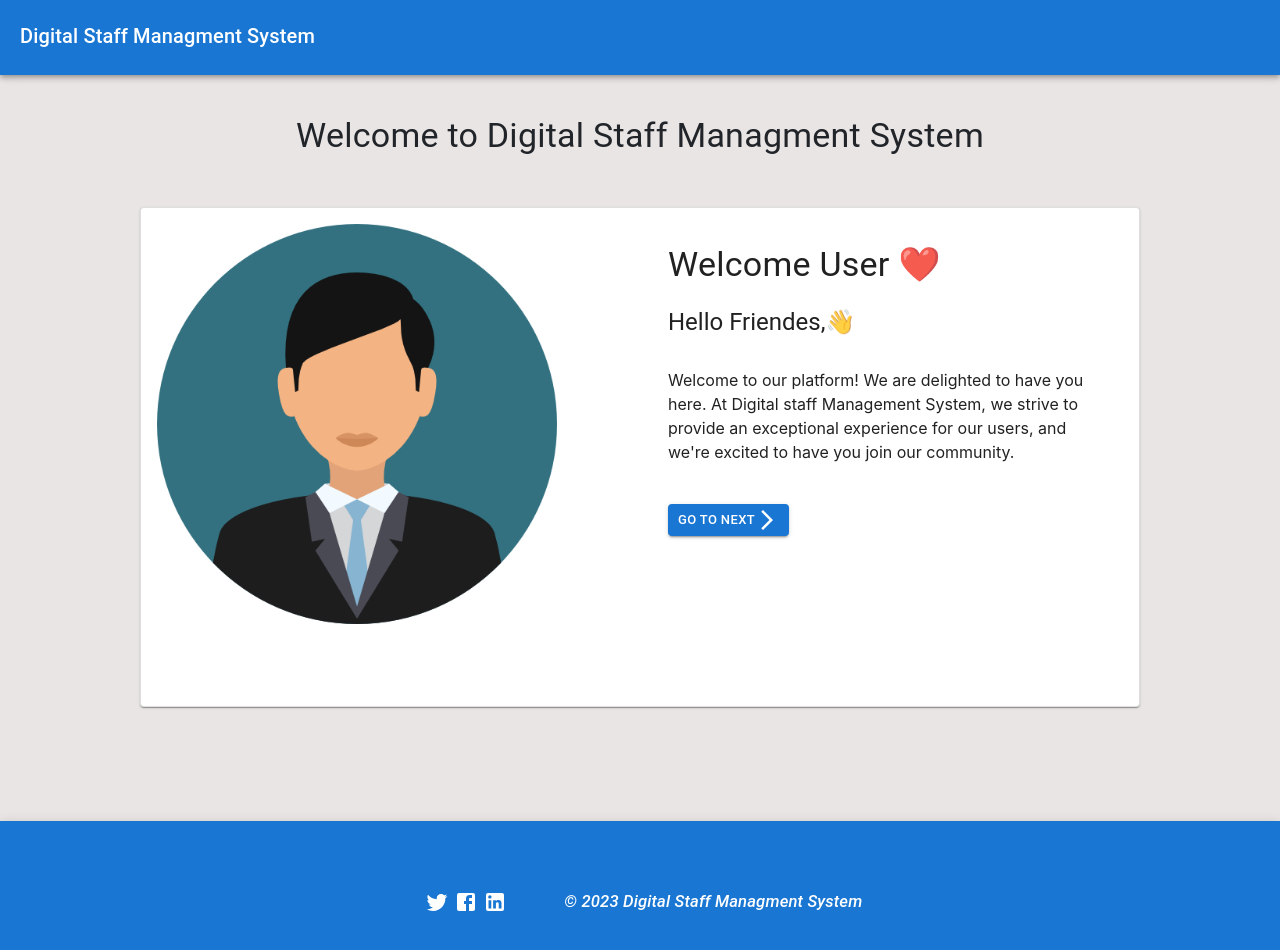
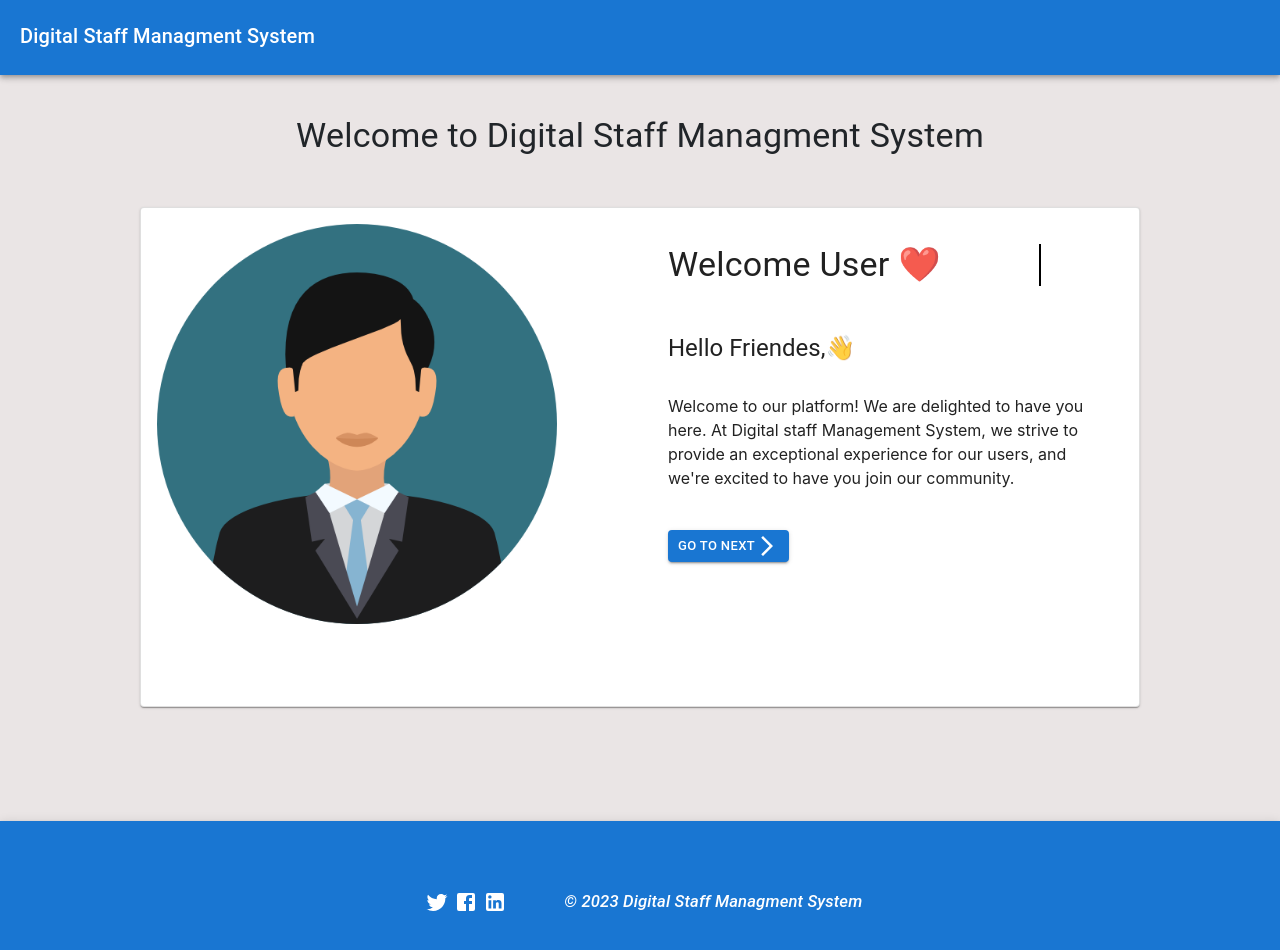
Before and after one commit to sukanyamohanty143/Digital-Staff-Management-System., a React (Create React App) app: page / in a window 1280 px wide. Shown: the top 950 px of the page. Built offline with nearby package versions, Linux system fonts and the light colour scheme.

Commit message:
animation on text for styling

```diff
--- a/src/App.css
+++ b/src/App.css
@@ -44,7 +44,7 @@ body {
 }
 
 .footer-text:hover {
-  color:red;
+  color: gray;
 }
 
 
@@ -62,3 +62,45 @@ body {
   margin-top: 50px;
 
 }
+
+@keyframes fadeIn {
+  0% {
+    opacity: 0;
+    transform: translateY(-20px);
+  }
+  100% {
+    opacity: 1;
+    transform: translateY(0);
+  }
+}
+
+.welcometext {
+  animation: fadeIn 1.5s ease-in-out;
+}
+
+
+.typing-animation {
+  display: inline-block;
+  overflow: hidden;
+  white-space: nowrap;
+  border-right: 2px solid gray;
+  animation: typing 4s steps(14, end) infinite, blink-caret 1s step-end infinite;
+}
+
+@keyframes typing {
+  0%, 100% {
+    width: 0;
+  }
+  50% {
+    width: 100%;
+  }
+}
+
+@keyframes blink-caret {
+  from, to {
+    border-color: transparent;
+  }
+  50% {
+    border-color: #000;
+  }
+}
--- a/src/Components/Pages/Home.js
+++ b/src/Components/Pages/Home.js
@@ -21,7 +21,7 @@ function Home() {
                 </Typography>
             </AppBar>
 
-            <Typography variant='h4' style={{ textAlign: "center", marginTop: "40px" }}>Welcome to Digital Staff Managment System</Typography>
+            <Typography variant='h4' style={{ textAlign: "center", marginTop: "40px" }} className='welcometext'>Welcome to Digital Staff Managment System</Typography>
             <Card className='card' >
                 <CardContent>
                     <Grid container spacing={2}>
@@ -29,7 +29,7 @@ function Home() {
                             <img className="images" src={user} alt="no images" style={{ width: "400px" }} />
                         </Grid>
                         <Grid item xs={6}>
-                            <Typography variant='h4' style={{ margin: "20px" }} >Welcome User ❤️</Typography>
+                            <Typography variant='h4' style={{ margin: "20px" }} className='typing-animation'>Welcome User ❤️</Typography>
                             <Typography variant='h5' style={{ margin: "20px" }} > Hello Friendes,👋</Typography>
                             <p style={{ padding: "10px", margin: "10px" }}> Welcome to our platform! We are delighted to have you here. At Digital staff Management System, we strive to provide an exceptional experience for our users, and we're excited to have you join our community.</p>
                             <Button
```
